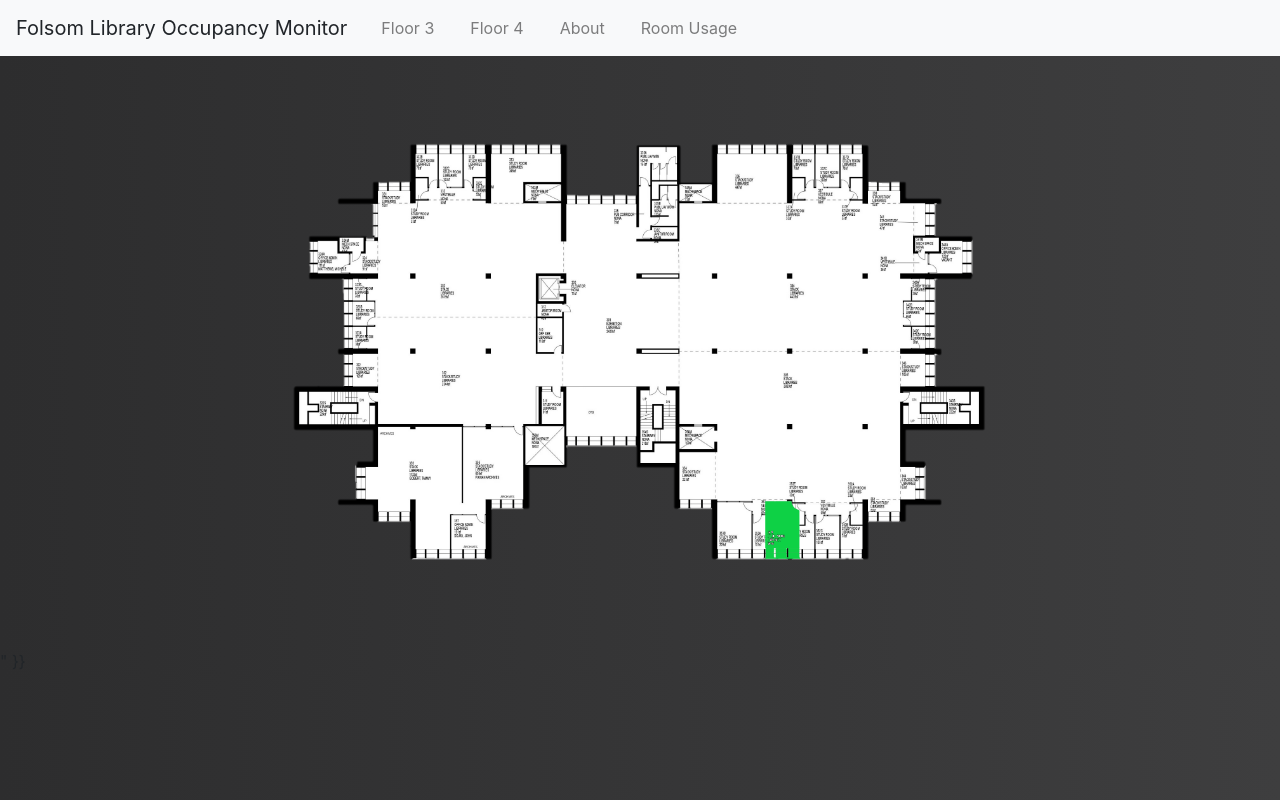
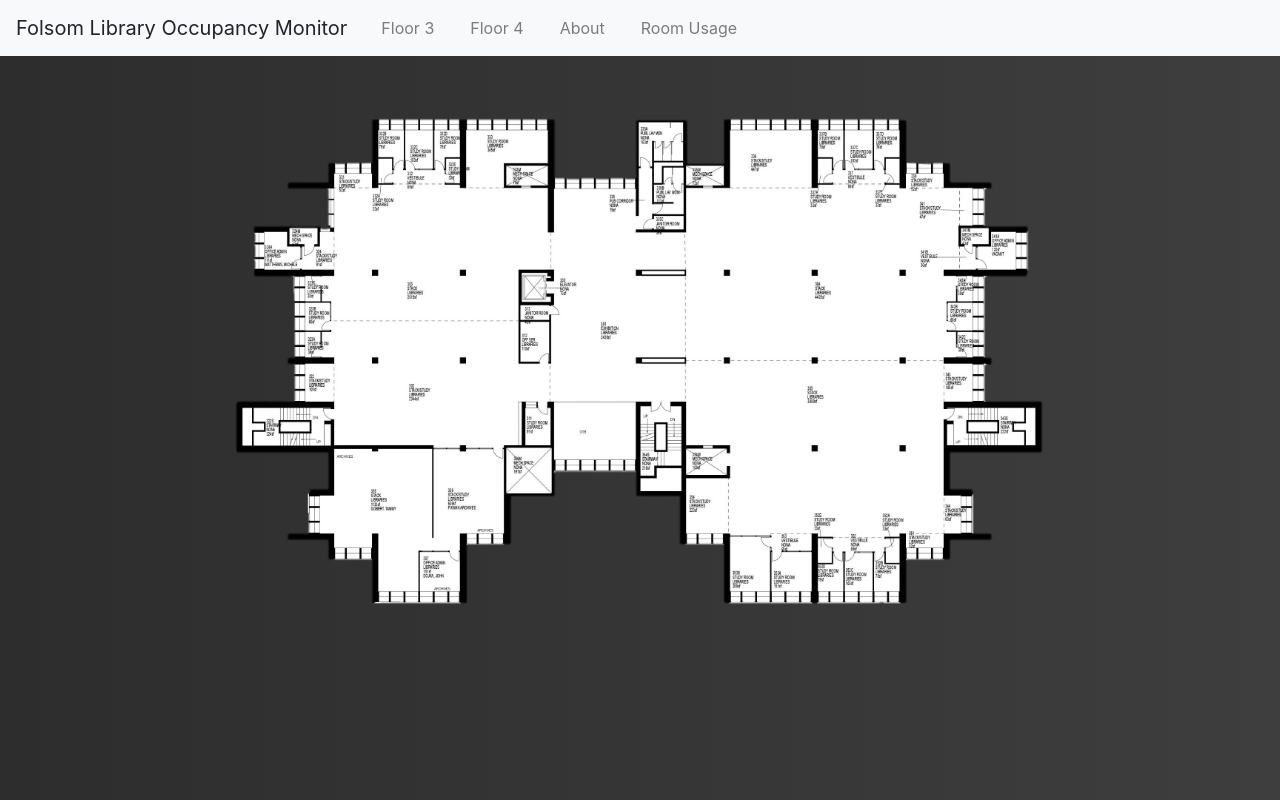
Before and after one commit to FolsomLibraryOccupanyMonitor/FLOM, a Django app: template _software/library_monitor/templates/library_monitor/floor3.html in a window 1280 px wide. Run offline with Django 3.2, Linux system fonts and the light colour scheme; the template is opened without the code that fills it: most values are stand-ins (such as "Sample title", 1, 10 or a date in 2020); parts of the project's set-up code (start-up, migrations or seed data) failed here and were passed over; some libraries are stand-ins or nearby versions.

Commit message:
Scales better now

```diff
--- a/_software/library_monitor/static/library_monitor/styles/map.css
+++ b/_software/library_monitor/static/library_monitor/styles/map.css
@@ -4,15 +4,10 @@ Styles for the floor plans
 
 .map {
     display: block;
+    position: absolute;
     margin-left: auto;
     margin-right: auto;
-    width: 60%;
-    position: relative;
+    width: 70%;
+    top: 2%;
+    left: 15%;
 }
-
-.room {
-    position: absolute;
-    width: 60%;
-    top: 55px;
-    left: 304px;
-}
--- a/_software/library_monitor/templates/library_monitor/floor3.html
+++ b/_software/library_monitor/templates/library_monitor/floor3.html
@@ -10,10 +10,10 @@
 {% block body %}
     <img src="{% static 'library_monitor/images/f3_nobg.png' %}" alt="Floor3" class="map"/>
     {% for room, occup in floor.items %}
-    {% if room == 305 and occup %}
-        <img src="{% static 'library_monitor/images/353b_red.png' %}" alt="Floor3" class="room"/>"
-    {% else %}
-        <img src="{% static 'library_monitor/images/353b.png' %}" alt="Floor3" class="room"/>"
-    {% endif %}
-    {% endfor %} }}
+        {% if room == 301 and occup %}
+            <img src="{% static 'library_monitor/images/353b_red.png' %}" alt="Floor3" class="map"/>"
+        {% elif room == 301 %}
+            <img src="{% static 'library_monitor/images/353b.png' %}" alt="Floor3" class="map"/>"
+        {% endif %}
+    {% endfor %}
 {% endblock %}
```
